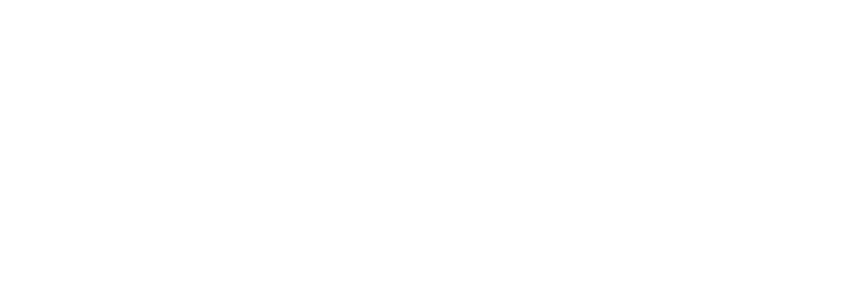
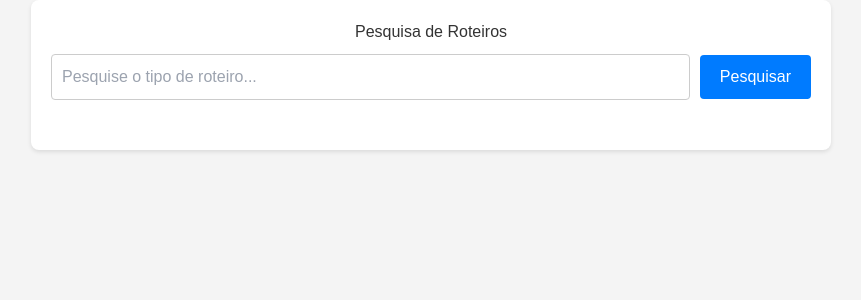
Before and after one commit to ES2-UFPI/WannaTalk, a React (Create React App) app in the folder front_end/: page /pesquisarRoteiro in a window 1280 px wide. Before the commit this address had no page. Shown: the top 300 px of the page, without its empty margins (209-1070 px from the left). Built offline with nearby package versions, Linux system fonts and the light colour scheme.

Commit message:
Adicionei um componente para pesquisar roteiros   url://pesquisarRoteiro

```diff
--- a/front_end/src/App.js
+++ b/front_end/src/App.js
@@ -6,7 +6,7 @@ import ConfigurarChat from './pages/configurarContextoChat';
 import EscolherRoteiro from './pages/EscolherRoteiro';
 import AdminPage from './pages/AdminPage';
 import PraticarRoteiro from './pages/PraticarRoteiro';
-import ScriptEditor from './components/ScriptEditor' //coloque pra testar
+import ScriptSearch from './components/ScriptSearch' //coloque pra testar
 
 
 function App() {
@@ -16,7 +16,7 @@ function App() {
       <Routes>
       <Route path='/' element={<Home />}/>
       <Route path='/criarRoteiro' element={<ScriptCreate />}/>
-      <Route path='/editorRoteiro' element={<ScriptEditor />}/>{/*Coloque pra testar */}
+      <Route path='/pesquisarRoteiro' element={<ScriptSearch />}/>{/*Coloque pra testar */}
       <Route path='/configurarChat' element={<ConfigurarChat/>}/>
       <Route path='/escolherRoteiro' element={<EscolherRoteiro/>}/>
       <Route path='/admin' element={<AdminPage />}/>
--- /dev/null
+++ b/front_end/src/components/ScriptSearch.jsx
@@ -0,0 +1,121 @@
+import React, { useState } from 'react';
+import '../styles/style.scriptSearch.css';
+
+const roteiros = [
+  {
+    id: 1,
+    nome: "Roteiro de Aventura",
+    descricao: "Um emocionante roteiro de aventura pelo desconhecido.",
+    dificuldade: "Médio",
+    foto: "https://via.placeholder.com/150",
+  },
+  {
+    id: 2,
+    nome: "Roteiro de Romance",
+    descricao: "Um doce roteiro de romance para os apaixonados.",
+    dificuldade: "Fácil",
+    foto: "https://via.placeholder.com/150",
+  },
+  {
+    id: 3,
+    nome: "Roteiro de Comédia",
+    descricao: "Roteiro divertido e cheio de risadas.",
+    dificuldade: "Fácil",
+    foto: "https://via.placeholder.com/150",
+  },
+  {
+    id: 4,
+    nome: "Roteiro de Drama",
+    descricao: "Um roteiro emocional e impactante.",
+    dificuldade: "Difícil",
+    foto: "https://via.placeholder.com/150",
+  },
+  {
+    id: 5,
+    nome: "Roteiro de Ficção Científica",
+    descricao: "Explorando futuros possíveis e tecnologias.",
+    dificuldade: "Médio",
+    foto: "https://via.placeholder.com/150",
+  },
+  {
+    id: 6,
+    nome: "Roteiro de Terror",
+    descricao: "Roteiro assustador e cheio de suspense.",
+    dificuldade: "Difícil",
+    foto: "https://via.placeholder.com/150",
+  },
+  {
+    id: 7,
+    nome: "Roteiro de Mistério",
+    descricao: "Desvende mistérios e enigmas intrigantes.",
+    dificuldade: "Médio",
+    foto: "https://via.placeholder.com/150",
+  },
+  {
+    id: 8,
+    nome: "Roteiro de Fantasia",
+    descricao: "Uma viagem a mundos mágicos e criaturas incríveis.",
+    dificuldade: "Médio",
+    foto: "https://via.placeholder.com/150",
+  },
+  {
+    id: 9,
+    nome: "Roteiro Histórico",
+    descricao: "Reviva eventos históricos e aprenda com o passado.",
+    dificuldade: "Difícil",
+    foto: "https://via.placeholder.com/150",
+  },
+  {
+    id: 10,
+    nome: "Roteiro de Ação",
+    descricao: "Aventura cheia de adrenalina e emoção.",
+    dificuldade: "Médio",
+    foto: "https://via.placeholder.com/150",
+  },
+];
+
+const App = () => {
+  const [searchTerm, setSearchTerm] = useState('');
+  const [showResults, setShowResults] = useState(false);
+
+  const filteredRoteiros = roteiros.filter((roteiro) =>
+    roteiro.nome.toLowerCase().includes(searchTerm.toLowerCase())
+  );
+
+  const handleSearch = () => {
+    setShowResults(true);
+  };
+
+  return (
+    <div className="container">
+      <h1 className="header">Pesquisa de Roteiros</h1>
+      <div className="search-container">
+        <input
+          type="text"
+          placeholder="Pesquise o tipo de roteiro..."
+          value={searchTerm}
+          onChange={(e) => setSearchTerm(e.target.value)}
+          className="search-input"
+        />
+        <button onClick={handleSearch} className="search-button">
+          Pesquisar
+        </button>
+      </div>
+      {showResults && (
+        <div className="roteiro-container">
+          {filteredRoteiros.map((roteiro) => (
+            <div key={roteiro.id} className="roteiro">
+              <img src={roteiro.foto} alt={roteiro.nome} className="roteiro-img" />
+              <h2 className="roteiro-title">{roteiro.nome}</h2>
+              <p className="roteiro-description">{roteiro.descricao}</p>
+              <p className="roteiro-difficulty">Dificuldade: {roteiro.dificuldade}</p>
+              <button className="practice-button">Praticar</button>
+            </div>
+          ))}
+        </div>
+      )}
+    </div>
+  );
+};
+
+export default App;
--- /dev/null
+++ b/front_end/src/styles/style.scriptSearch.css
@@ -0,0 +1,102 @@
+body {
+    font-family: Arial, sans-serif;
+    margin: 0;
+    padding: 0;
+    background-color: #f4f4f4;
+  }
+
+  .container {
+    max-width: 800px;
+    margin: 0 auto;
+    padding: 20px;
+    background-color: #fff;
+    border-radius: 8px;
+    box-shadow: 0 2px 4px rgba(0, 0, 0, 0.1);
+  }
+
+  .header {
+    text-align: center;
+    color: #333;
+  }
+
+  .search-container {
+    display: flex;
+    justify-content: space-between;
+    align-items: center;
+    margin-bottom: 20px;
+  }
+
+  .search-input {
+    width: calc(100% - 120px);
+    padding: 10px;
+    margin: 10px 0;
+    border: 1px solid #ccc;
+    border-radius: 4px;
+    font-size: 16px;
+  }
+
+  .search-button {
+    padding: 10px 20px;
+    margin-left: 10px;
+    background-color: #007bff;
+    color: white;
+    border: none;
+    border-radius: 4px;
+    cursor: pointer;
+    font-size: 16px;
+  }
+
+  .search-button:hover {
+    background-color: #0056b3;
+  }
+
+  .roteiro-container {
+    display: flex;
+    flex-wrap: wrap;
+    justify-content: space-between;
+  }
+
+  .roteiro {
+    border: 1px solid #ccc;
+    padding: 16px;
+    margin: 10px 0;
+    border-radius: 8px;
+    box-shadow: 0 2px 4px rgba(0, 0, 0, 0.1);
+    background-color: #fff;
+  }
+
+  .roteiro-img {
+    max-width: 100%;
+    height: auto;
+    border-radius: 8px;
+  }
+
+  .roteiro-title {
+    margin: 10px;
+    color: #333;
+  }
+
+  .roteiro-description {
+    color: #666;
+    margin: 10px;
+  }
+
+  .roteiro-difficulty {
+    margin: 10px;
+    font-weight: bold;
+    color: #007bff;
+  }
+
+  .practice-button {
+    background-color: #28a745;
+    color: white;
+    padding: 8px 16px;
+    border: none;
+    border-radius: 4px;
+    cursor: pointer;
+    font-size: 16px;
+  }
+
+  .practice-button:hover {
+    background-color: #218838;
+  }
```
